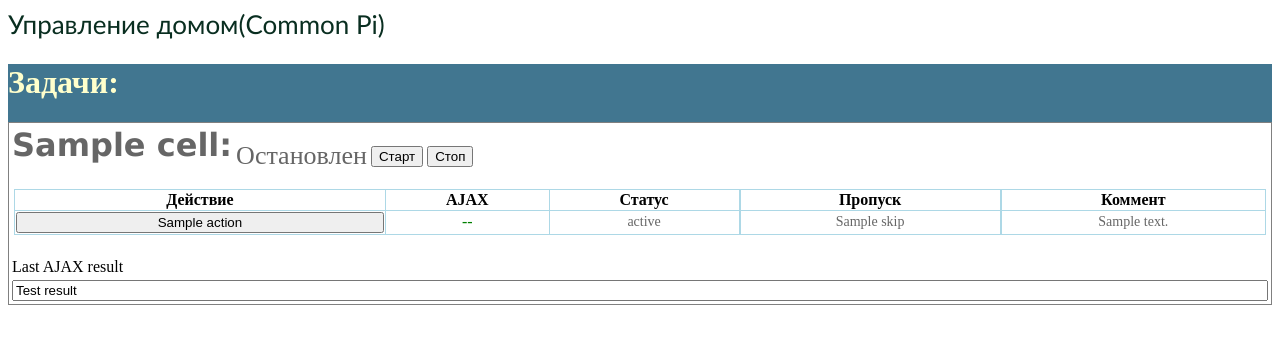
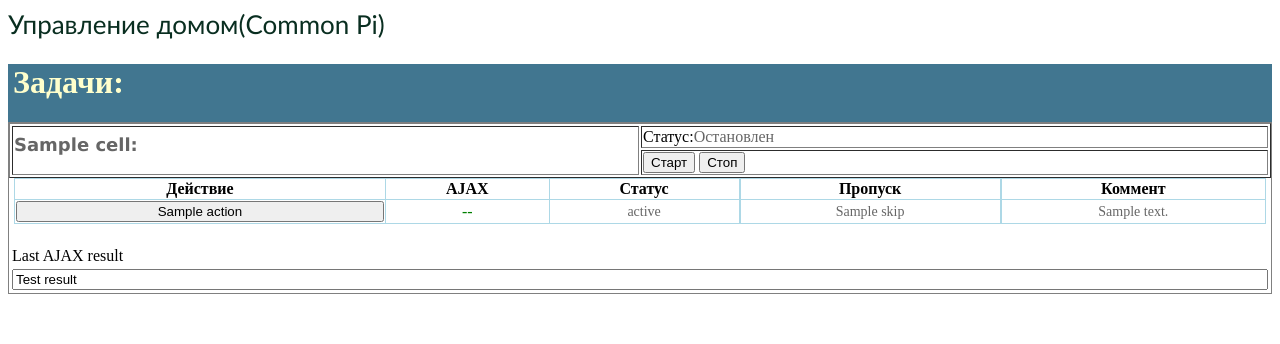
Before and after one commit to serebatos/smart_h, a Django app: template h_ctrl/templates/h_ctrl/detail.html in a window 1280 px wide. Shown: the top 344 px of the page. Run offline with Django 3.2, Linux system fonts and the light colour scheme; data comes from the database, SQL or seed files in the repository; both versions use the stored data as it was after the commit; the template is opened without the code that fills it: values that come from a table or form of the project are taken from there, most other values are stand-ins (such as "Sample title", 1, 10 or a date in 2020); parts of the project's set-up code (start-up, migrations or seed data) failed here and were passed over; some libraries are stand-ins or nearby versions.

Commit message:
i've done almost nothing.... tried to tune that buttons...

```diff
--- a/h_ctrl/templates/h_ctrl/detail.html
+++ b/h_ctrl/templates/h_ctrl/detail.html
@@ -14,25 +14,27 @@
         </h3></td>
     </tr>
     <tr>
-        <td style="background: #417690;
-color: #ffc;" colspan="3"><h1>Задачи:</h1></td>
+        <td style="background: #417690;color: #ffc; padding-left: 5px; " colspan=3"><h1>Задачи:</h1></td>
     </tr>
 
     {% for row in ret_list %}
         <tr>
             {% for cell in row %}
-                <td style="border: solid 1px grey;width: 30%;">
-                    <table>
+                <td style="border: solid 1px grey;width: 33%;">
+                    <table width="100%" border="1">
                         <tr valign="middle">
-                            <td>
-                                <h1 style="color: #666;font-family: 'Lucida Grande',Verdana,Arial,sans-serif;">{{ cell.name }}:</h1>
+                            <td rowspan="2" width="50%">
+                                <h1 style="color: #666;font-family: 'Lucida Grande',Verdana,Arial,sans-serif;font-size: 18px;">{{ cell.name }}:</h1>
+
                             </td>
-                            <td><label
-                                    style="font-weight: normal !important;color: #666;font-size: 26px;">Остановлен</label>
+                            <td width="50%">Статус:<label
+                                    style="font-weight: normal !important;color: #666;font-size: 16px;">Остановлен</label>
                             </td>
-                            <td><input type="button" value="Старт"/>
-                            </td>
-                            <td><input type="button" value="Стоп"/>
+                        </tr>
+                        <tr valign="middle">
+                            <td style="vertical-align: bottom">
+                                    <input type="button" value="Старт" style="height: 100%"/>
+                                    <input type="button" value="Стоп"  style="height: 100%"/>
                             </td>
                         </tr>
                     </table>
@@ -79,8 +81,6 @@ color: #ffc;" colspan="3"><h1>Задачи:</h1></td>
                     </table>
                 </td>
             {% endfor %}
-            {% comment %}<td style="border: solid 1px grey;border-left-width: 0;width: 30%">2</td>
-            <td style="border: solid 1px grey;border-left-width: 0;width: 30%">3</td>{% endcomment %}
         </tr>
     {% endfor %}
 </table>
```
Also changed, not shown: db.sqlite3.
